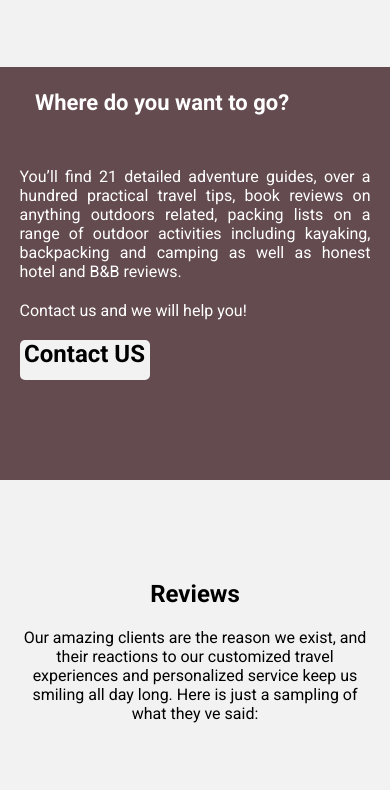
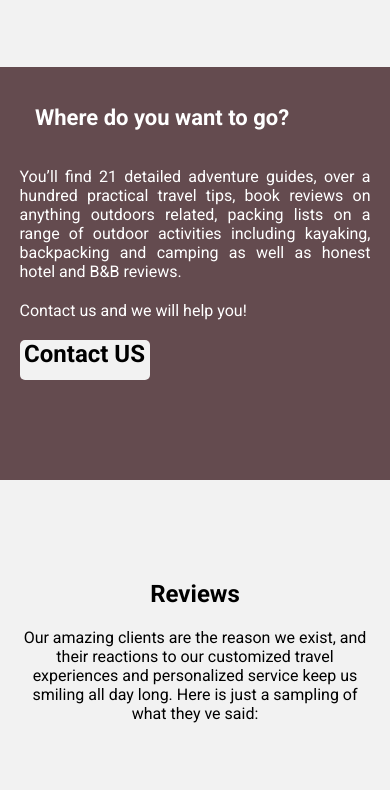
Before and after one commit to Mafie221/projekt-1, a plain HTML site: page projekt-1/index.html in a window 390 px wide. Shown: the part 5848-6638 px from the top of the page. Drawn offline with Linux system fonts and the light colour scheme.

Commit message:
Add files via upload

```diff
--- a/projekt-1/styles.css
+++ b/projekt-1/styles.css
@@ -312,22 +312,19 @@
 
 
 @media (max-width: 992px) {
+    .where-do-you-text {
+        flex-direction: column;
+    }
     .where-do-you-text h2 {
         position: absolute;
-        top: 25px;
-        left: 280px;
+        top: 40px;
+        left: 35px;
         font-size: 22px;
+        padding-bottom: 0px;
     }
 }
 
-@media (max-width: 768px) {
-    .where-do-you-text h2 {
-        position: absolute;
-        top: 25px;
-        left: 35px;
-        font-size: 22px;
-    }
-}
+
 
 @media (max-width: 400px) {
     .tlacitko {
```
